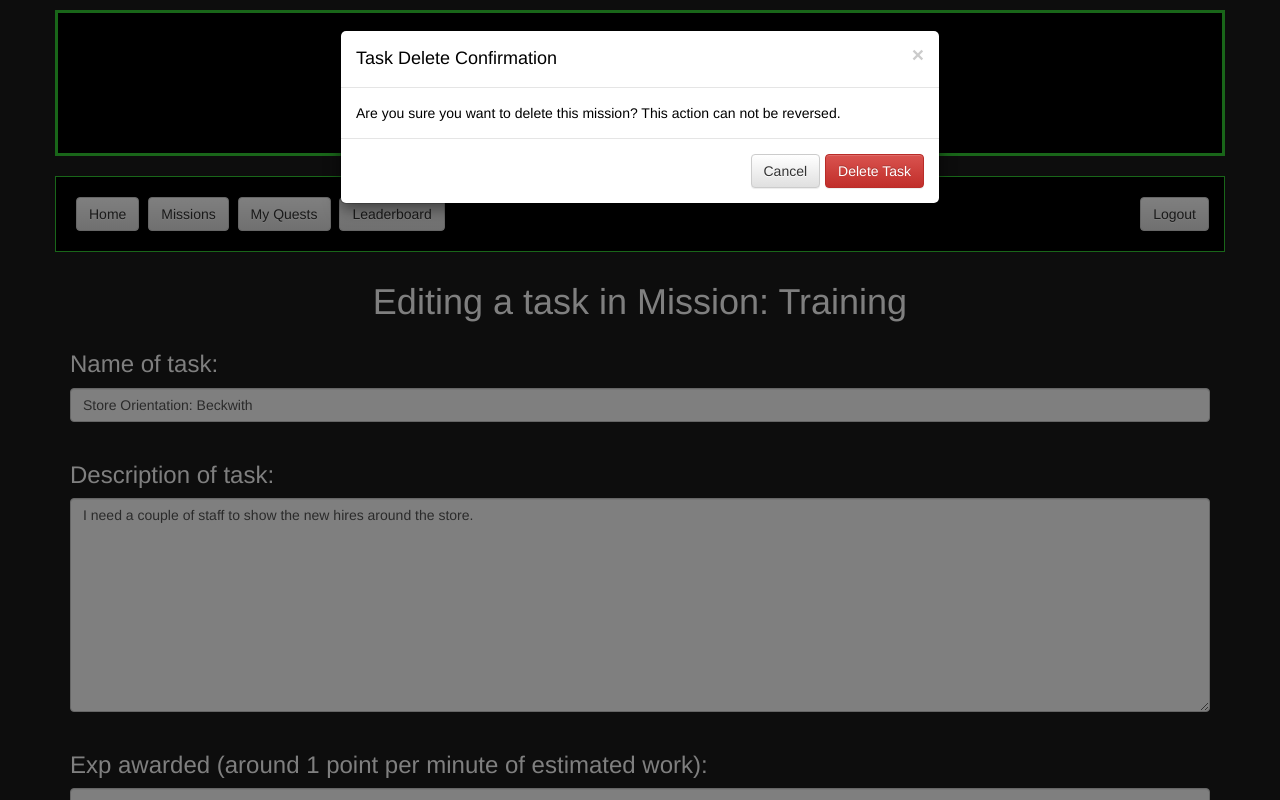
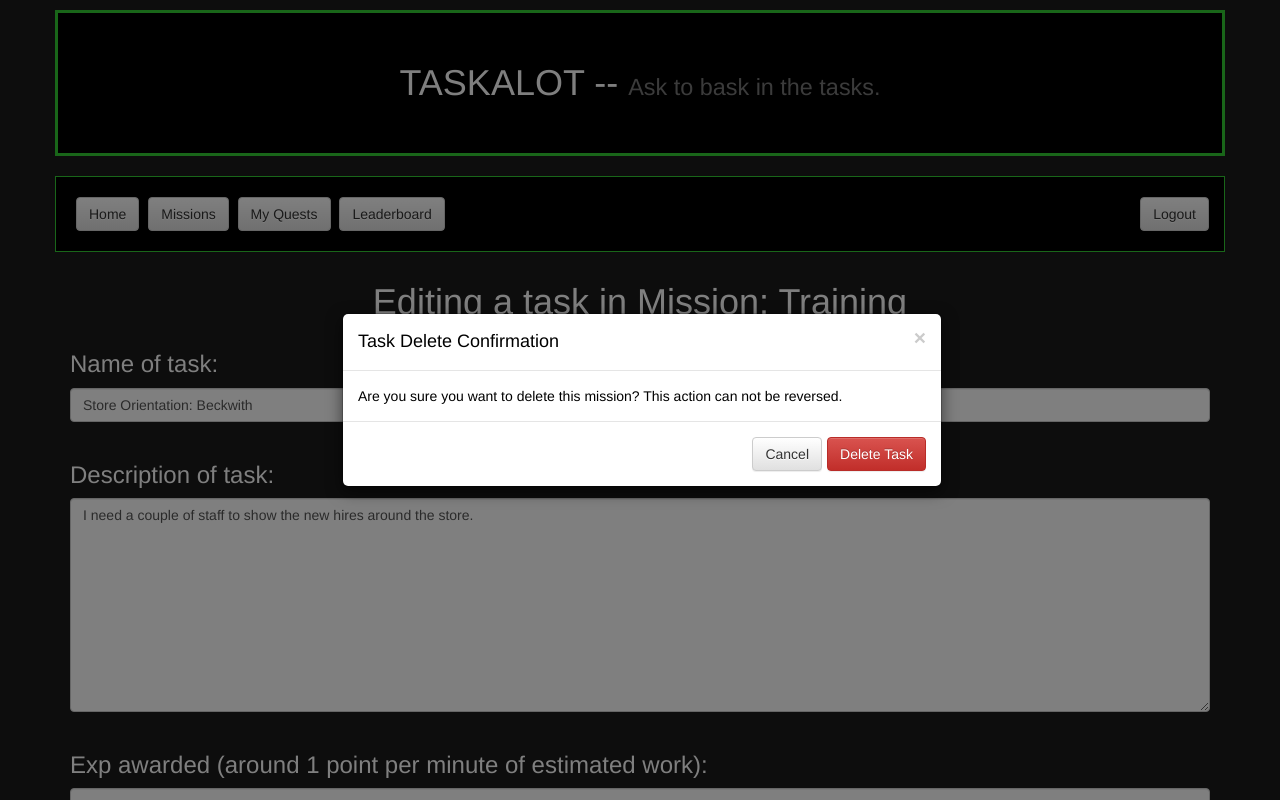
Before and after one commit to lvnatim/Job-Board-V4, a Django app: page /users/task/10/edit/ in a window 1280 px wide, after a click on "Delete Task". Run offline with Django 3.2, Linux system fonts and the light colour scheme; a user stored in the database is signed in; data comes from the database, SQL or seed files in the repository; some libraries are stand-ins or nearby versions.

Commit message:
Added modals to descriptions.
- As title says

```diff
--- a/mysite/static/css/mission.css
+++ b/mysite/static/css/mission.css
@@ -97,3 +97,22 @@ p {
 .carousel-inner > .item > img, .carousel-inner > .item > a > img {
     width: 100%;
 }
+
+.modal {
+  text-align: center;
+}
+
+@media screen and (min-width: 768px) {
+  .modal:before {
+    display: inline-block;
+    vertical-align: middle;
+    content: " ";
+    height: 100%;
+  }
+}
+
+.modal-dialog {
+  display: inline-block;
+  text-align: left;
+  vertical-align: middle;
+}
```
Also changed, not shown: mysite/templates/missions/detail_mission.html (+25 -2 lines), mysite/templates/missions/list_missions.html (+26 -9 lines), mysite/static/img/carousel1.jpg, mysite/templates/home/home.html (line endings or trailing spaces), 1 other file.
